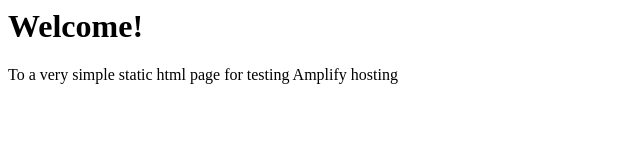
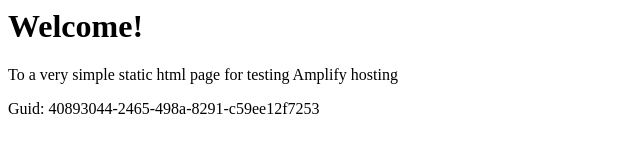
Before and after one commit to aws-aemilia-cmh/Github-PR-Commit-Integration-Test-DoNotTouch-v1-prod-us-east-2, a website: page src/index.html in a window 1280 px wide. Shown: the whole page, without its empty margins (0-640 px from the left). Drawn offline with Linux system fonts and the light colour scheme.

Commit message:
commit from integ tests

```diff
--- a/src/index.html
+++ b/src/index.html
@@ -1,3 +1,5 @@
+
+
 <html lang="en">
 
 <head>
@@ -10,6 +12,6 @@
 <body>
     <h1>Welcome!</h1>
     <p>To a very simple static html page for testing Amplify hosting</p>
-</body>
+    <p>Guid: 40893044-2465-498a-8291-c59ee12f7253</p></body>
 
 </html>
```
